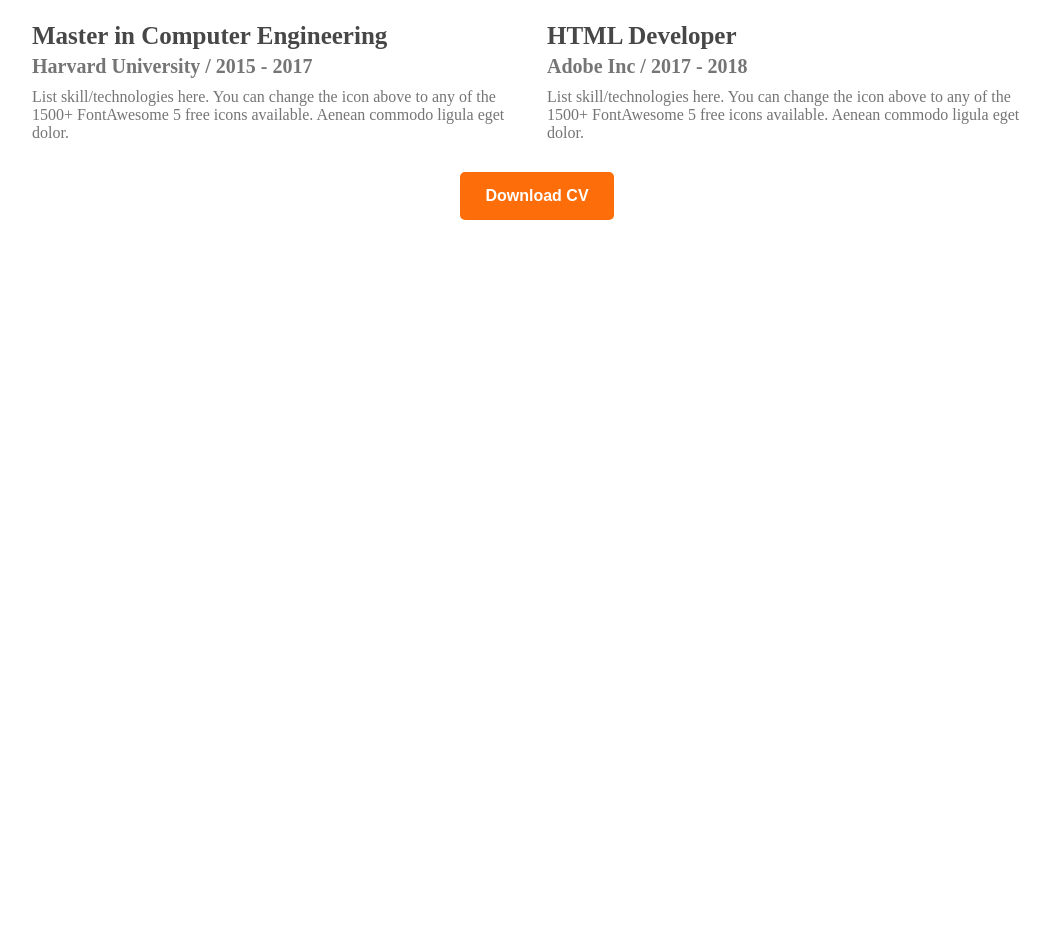
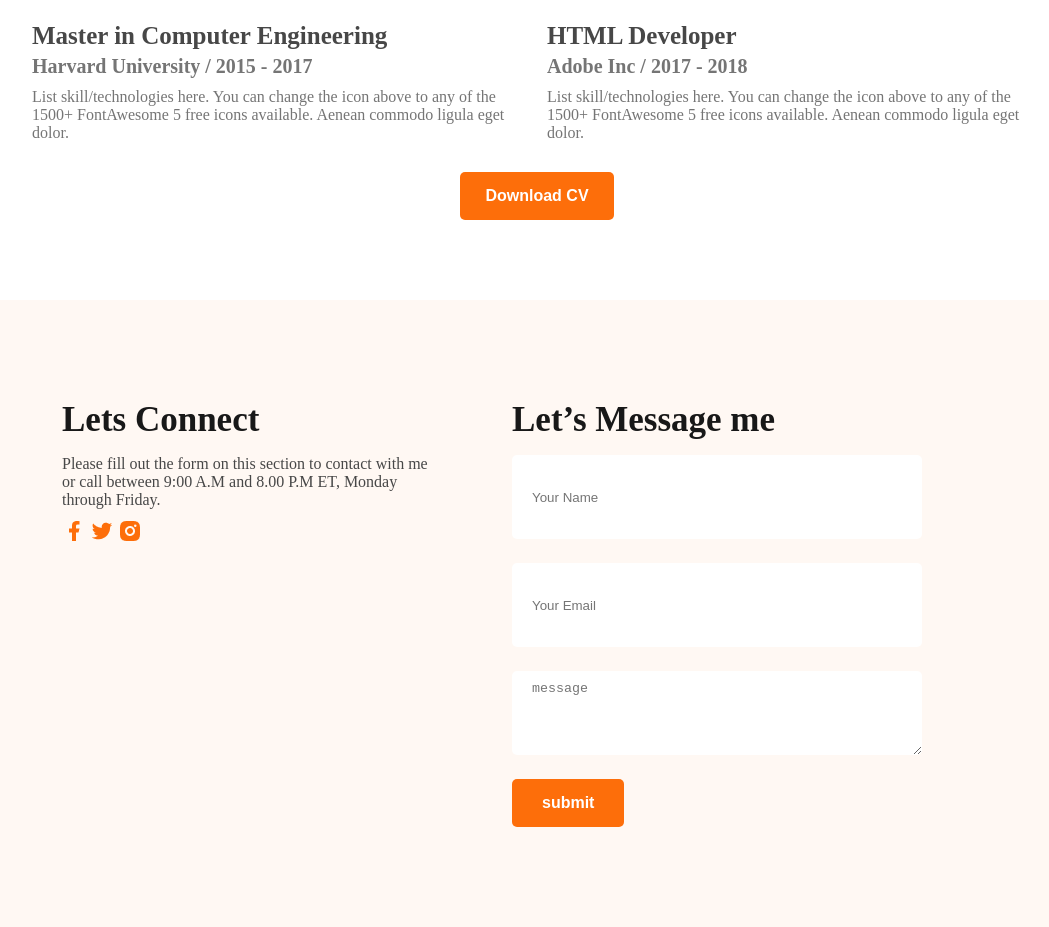
Before and after one commit to maruf713/Web-Developer-Portfolio, a plain HTML site: page index.html in a window 1280 px wide. Shown: the part 2726-3653 px from the top of the page, without its empty margins (168-1217 px from the left). Before the commit the page ends 3026 px from the top, so only its background shows below. Drawn offline with Linux system fonts and the light colour scheme.

Commit message:
added resume,footer and others

```diff
--- a/index.html
+++ b/index.html
@@ -165,6 +165,28 @@
 
     </main>
     <!-- main start -->
+    <!-- footer start -->
+    <div class="footer secendary-bg">
+        <div class="footer-column">
+            <h3 class="section-title">Lets Connect</h3>
+            <p>Please fill out the form on this section to contact with me or call between 9:00 A.M and 8.00 P.M ET, Monday through Friday.</p>
+            <div class="footer-img">
+                <a href=""><img src="./images/icons/facebook.png" alt=""></a>
+                <a href=""><img src="./images/icons/twitter.png" alt=""></a>
+                <a href=""><img src="./images/icons/insta.png" alt=""></a>
+            </div>
+        </div>
+        <div class="footer-column">
+            <h3 class="section-title">Let’s Message me</h3>
+            <form action="">
+                <input type="text" name="id" placeholder="Your Name">
+                <input type="email" name="id" placeholder="Your Email">
+                <textarea name="" id="" cols="30" rows="10" placeholder="message"></textarea>
+                <input class="btn-primary" type="button" value="submit">
+            </form>
+        </div>
+    </div>
+    <!-- foter end -->
 </body>
 
 </html>
--- a/style.css
+++ b/style.css
@@ -20,6 +20,11 @@
 
 .btn-primary {
     background: #FD6E0A;
+}
+
+.btn-primary:hover {
+    color: #FD6E0A;
+    background: black;
 }
 
 .section-title {
@@ -91,6 +96,14 @@
     padding: 15px 30px;
     margin-left: 50px;
     border-radius: 5px;
+    transition: 1s ease-in;
+}
+
+.header .btn-primary:hover,
+.header .btn-primary:focus {
+    color: #FD6E0A;
+    background: transparent;
+    border: 1px solid #FD6E0A;
 }
 
 
@@ -152,6 +165,14 @@
     border: none;
     padding: 10px 25px;
     border-radius: 5px;
+    transition: 1s ease-in;
+}
+
+.inner-banner .btn-primary:hover,
+.inner-banner .btn-primary:focus {
+    color: #FD6E0A;
+    background: transparent;
+    border: 1px solid #FD6E0A;
 }
 
 .inner-banner .btn .btn-info {
@@ -162,6 +183,14 @@
     padding: 10px 25px;
     border-radius: 5px;
     margin-left: 28px;
+    transition: 1s ease-in;
+}
+
+.inner-banner .btn-info:hover,
+.inner-banner .btn-info:focus {
+    color: white;
+    background: #FD6E0A;
+    border: 1px solid #FD6E0A;
 }
 
 .banner img {
@@ -305,6 +334,14 @@ hr {
     border: none;
     border-radius: 5px;
     margin-top: 30px;
+    transition: 1s ease-in;
+}
+
+.resume .btn-primary:hover,
+.resume .btn-primary:focus {
+    color: #FD6E0A;
+    background: transparent;
+    border: 1px solid #FD6E0A;
 }
 
 
@@ -312,3 +349,61 @@ hr {
 
 
 /* main start */
+
+
+/* footer stert */
+
+.footer {
+    padding: 100px 230px;
+    display: flex;
+    gap: 80px;
+}
+
+.footer-column {
+    width: 50%;
+}
+
+.footer input[type="text"],
+.footer input[type="email"],
+.footer textarea {
+    height: 64px;
+    border-radius: 5px;
+    background-color: white;
+    display: block;
+    width: 100%;
+    padding: 10px 20px;
+    margin-bottom: 24px;
+    border: none;
+}
+
+.footer .btn-primary {
+    background: #FD6E0A;
+    font-size: 16px;
+    color: white;
+    font-weight: bold;
+    border: none;
+    padding: 15px 30px;
+    border-radius: 5px;
+    transition: 1s ease-in;
+}
+
+.footer .section-title {
+    text-align: left;
+    margin-bottom: 15px;
+}
+
+.footer p {
+    color: #474747;
+    font-size: 16;
+    margin-bottom: 10px;
+}
+
+.footer .btn-primary:hover,
+.footer .btn-primary:focus {
+    color: #FD6E0A;
+    background: transparent;
+    border: 1px solid #FD6E0A;
+}
+
+
+/* footer end */
```
